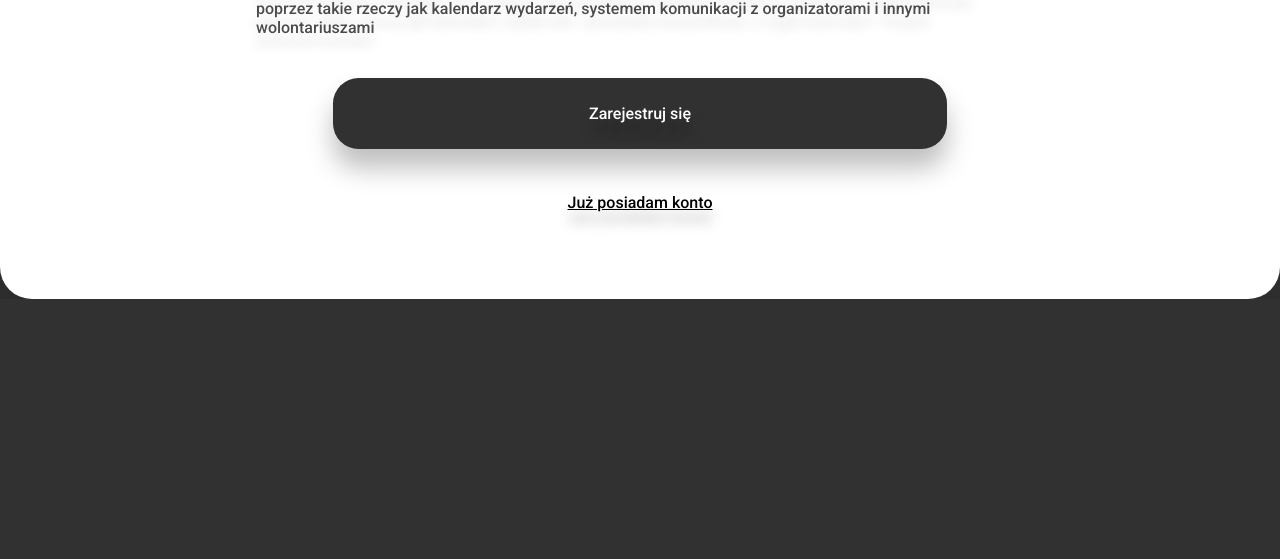
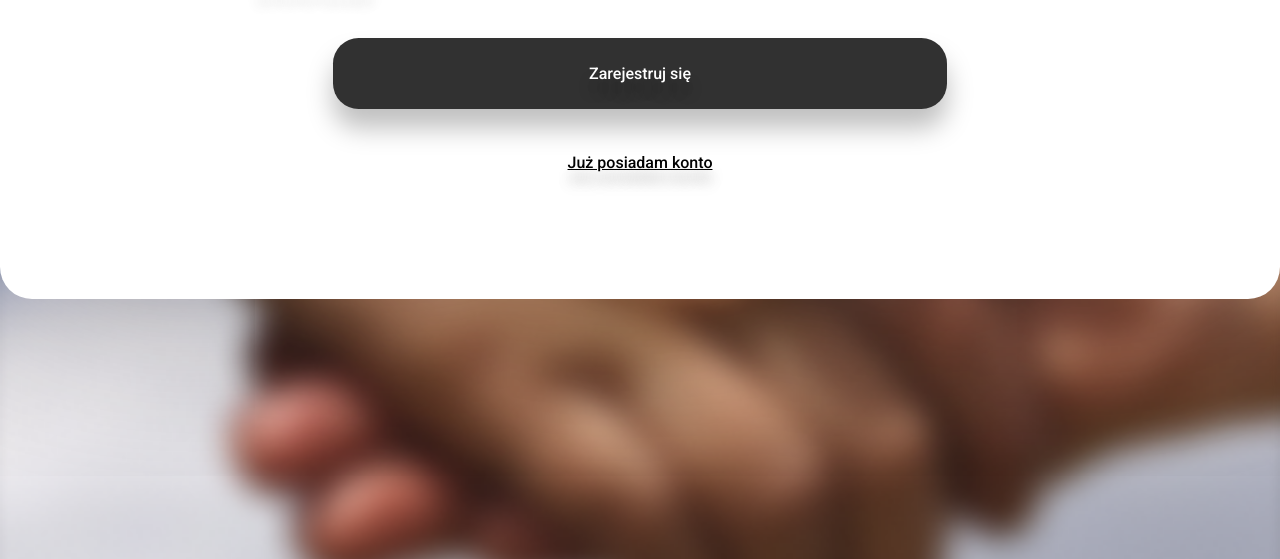
Before and after one commit to sutaC/Auxilium-manus, a plain HTML site: page TheChoice.html in a window 1280 px wide. Shown: the part 541-1100 px from the top of the page. Before the commit the page ends 840 px from the top, so only its background shows below. Drawn offline with Linux system fonts and the light colour scheme.

Commit message:
Style works on every device

```diff
--- a/index.html
+++ b/TheChoice.html
@@ -11,7 +11,7 @@
     <meta charset="UTF-8">
     <meta http-equiv="X-UA-Compatible" content="IE=edge">
     <meta name="viewport" content="user-scalable=no, initial-scale=1, maximum-scale=1, minimum-scale=1, width=device-width">
-    <title>Welcome!</title>
+    <title>The choice</title>
 </head>
 <body>
     <img src="./img/shaking-hands.png" alt="shaking-hands">
--- a/style/start.css
+++ b/style/start.css
@@ -3,15 +3,16 @@ body {
 
     font-family: 'Roboto';
     text-shadow: 0vw 1vw 1vw rgba(0, 0, 0, 0.25);
-    font-size: medium;
+
     overflow: hidden;
 }
 
 img {
 
+    position: absolute;
     display: block;
-    height: 100%;
-    top: 0vw;
+
+    height: auto;
 
     mix-blend-mode: normal;
     -webkit-user-drag: none;
@@ -30,9 +31,7 @@ img {
 
         text-align: center;
     }
-    h1 {
-        font-size: xx-large;
-    }
+
     p {
         width: 60%;
         display: block;
@@ -43,6 +42,7 @@ img {
         opacity: 0.7;
 
     }
+
     a {
         text-decoration-line: underline;
         color: black;
@@ -56,7 +56,6 @@ img {
         padding-right: 20%;
 
         font-family: 'Roboto';
-        font-size: medium;
         color: white;
         text-shadow: 0vw 1vw 1vw rgba(0, 0, 0, 0.25);
 
@@ -78,15 +77,15 @@ img {
     }
 
     img {
-        width: auto;
-        margin-left: auto;
-        margin-right: auto;
+        width: 100%;
+        left: 0%;
+        top: -5%;
     }
 
     div {
         width: 100%;
-        height: 50%;
-        top: 55%;
+        height: 55%;
+        top: 50%;
         right: 0%;
     }
 
@@ -108,9 +107,7 @@ img {
     }
 
     img {
-        position: absolute;
         width: 68%;
-        height: auto;
         left: 32%;
         top: -40%;
     }
```
